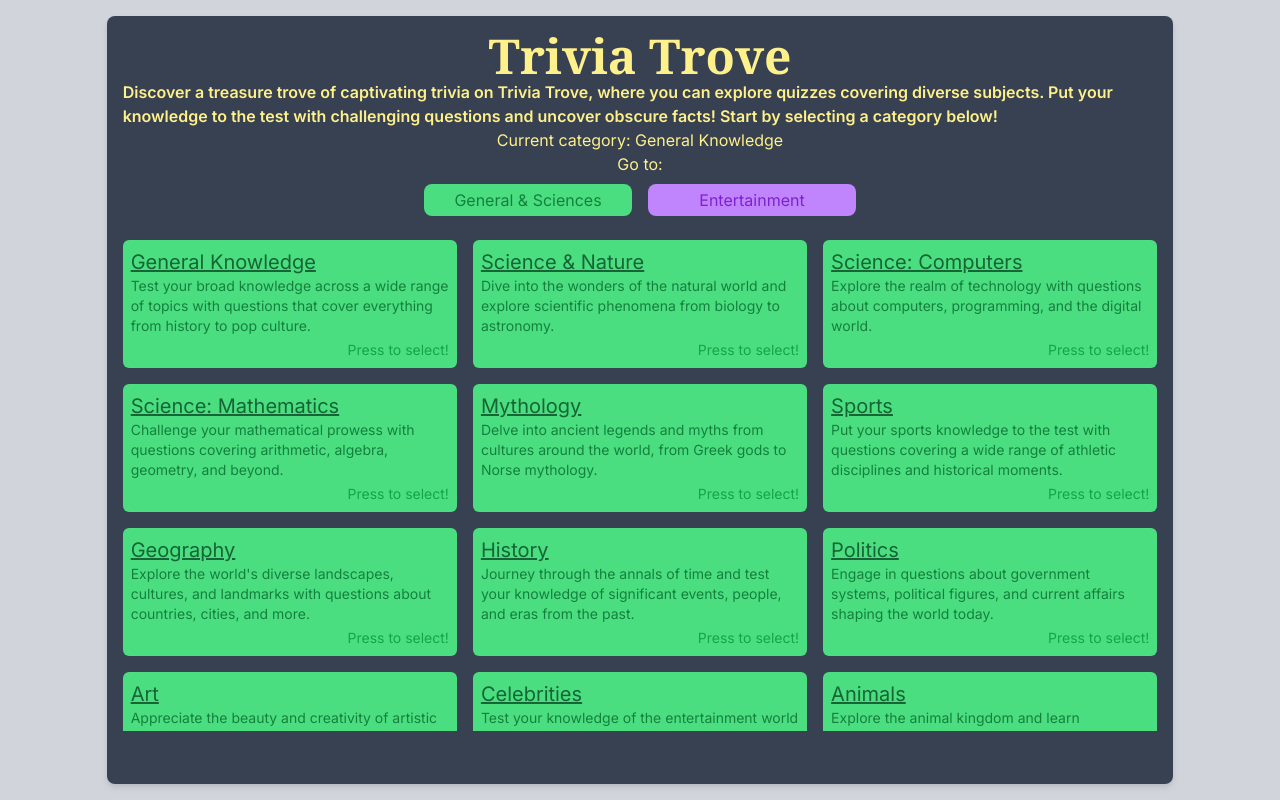
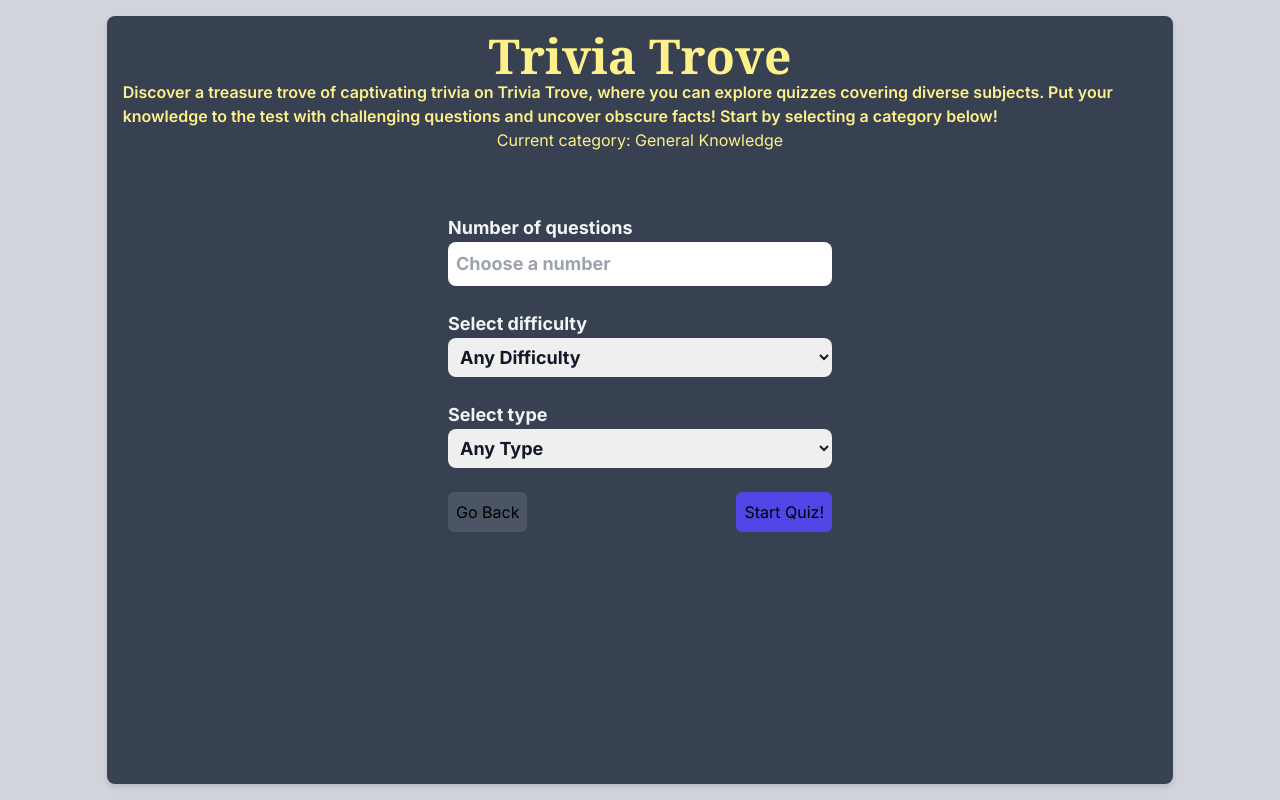
Before and after one commit to MBytes2303/Trivia-Trove, a Next.js app: page / in a window 1280 px wide. Both pictures are taken after a click on the element 289 px from the left and 292 px from the top of the page. Built offline with nearby package versions, Linux system fonts and the light colour scheme.

Commit message:
Category Customization Layout Added

```diff
--- /dev/null
+++ b/app/components/customizeCategory.js
@@ -0,0 +1,52 @@
+import React from "react";
+
+export default function CustomizeCategory({ navigateBack }) {
+  return (
+    <div className="flex justify-center items-center h-3/5">
+      <form>
+        <div className="text-gray-900 font-bold text-lg mb-6">
+          <label className="block text-gray-100">Number of questions</label>
+          <input
+            name="numberOfQuestions"
+            type="number"
+            min={1}
+            max={50}
+            className="p-2 w-96 rounded-lg"
+            placeholder="Choose a number"
+          />
+        </div>
+        <div className=" text-gray-900 font-bold text-lg mb-6">
+          <label className="block text-gray-100">Select difficulty</label>
+          <select name="questionDifficulty" className="p-2 w-96 rounded-lg">
+            <option>Any Difficulty</option>
+            <option>Easy</option>
+            <option>Medium</option>
+            <option>Hard</option>
+          </select>
+        </div>
+        <div className=" text-gray-900 font-bold text-lg mb-6">
+          <label className="block text-gray-100">Select type</label>
+          <select name="questionType" className="p-2 w-96 rounded-lg">
+            <option>Any Type</option>
+            <option>Multiple Choice</option>
+            <option>True/False</option>
+          </select>
+        </div>
+        <div className="flex justify-between">
+          <button
+            type="button"
+            className="bg-gray-600 p-2 rounded-md"
+            onClick={() => {
+              navigateBack();
+            }}
+          >
+            Go Back
+          </button>
+          <button type="submit" className="bg-indigo-600 p-2 rounded-md">
+            Start Quiz!
+          </button>
+        </div>
+      </form>
+    </div>
+  );
+}
--- a/app/components/entertainmentCategory.js
+++ b/app/components/entertainmentCategory.js
@@ -1,6 +1,8 @@
 import React from "react";
 
 export default function EntertainmentCategory({ onCategoryUpdate }) {
+  // TODO: Add onClick function to each buttons
+
   return (
     <div className="my-4 h-2/5 md:h-4/6 grid grid-cols-1 sm:grid-cols-2 md:grid-cols-3 gap-4 overflow-auto">
       {/* Books = 10 */}
--- a/app/components/generalCategory.js
+++ b/app/components/generalCategory.js
@@ -7,6 +7,8 @@ export default function GeneralCategory({ onCategoryUpdate }) {
   const handleSelection = (value) => {
     setSelection(value);
   };
+
+  // TODO: Add onClick function to each buttons
 
   return (
     <div className="my-4 h-2/5 md:h-4/6 grid grid-cols-1 sm:grid-cols-2 md:grid-cols-3 gap-4 overflow-auto">
--- a/app/page.js
+++ b/app/page.js
@@ -3,10 +3,12 @@
 import React, { useState } from "react";
 import GeneralCategory from "./components/generalCategory";
 import EntertainmentCategory from "./components/entertainmentCategory";
+import CustomizeCategory from "./components/customizeCategory";
 
 export default function Home() {
   const [section, setSection] = useState(true);
   const [category, setCategory] = useState("");
+  const [categorySelected, setCategorySelected] = useState(false);
 
   const firstSection = () => {
     setSection(true);
@@ -18,6 +20,11 @@ export default function Home() {
 
   const updateCategory = (newCategory) => {
     setCategory(newCategory);
+    setCategorySelected(true);
+  };
+
+  const navigateBack = () => {
+    setCategorySelected(false);
   };
 
   return (
@@ -40,6 +47,16 @@ export default function Home() {
             Current category: {category}
           </p>
           {/* ^^^ TO BE REMOVED ^^^ */}
+        </div>
+
+        <>
+          {categorySelected ? (
+            <>
+              <CustomizeCategory navigateBack={navigateBack} />
+            </>
+          ) : (
+            <div>
+              <div className="flex flex-col items-center">
                 <p className="text-yellow-200 text-md">Go to:</p>
                 <div>
                   <button
@@ -65,6 +82,9 @@ export default function Home() {
                 )}
               </>
             </div>
+          )}
+        </>
+      </div>
     </main>
   );
 }
--- /dev/null
+++ b/app/quizPage/page.js
@@ -0,0 +1,10 @@
+import { View, Text } from "react-native";
+import React from "react";
+
+export default function page() {
+  return (
+    <View>
+      <Text>page</Text>
+    </View>
+  );
+}
```
Lines whose indentation alone changed are shown as unchanged.
